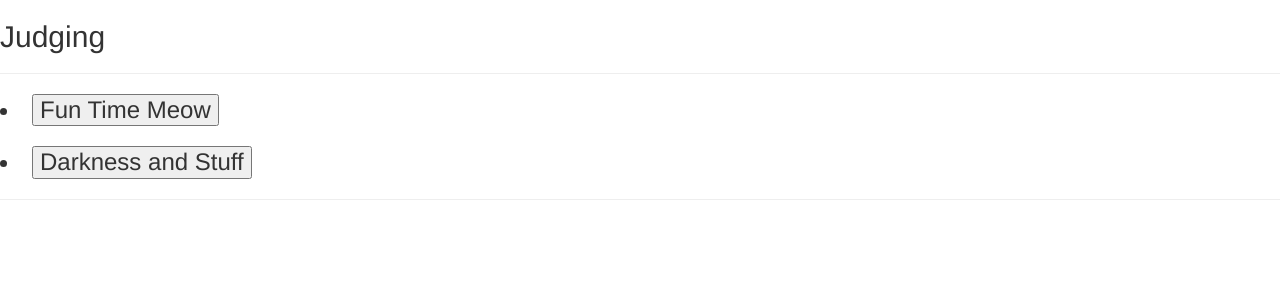
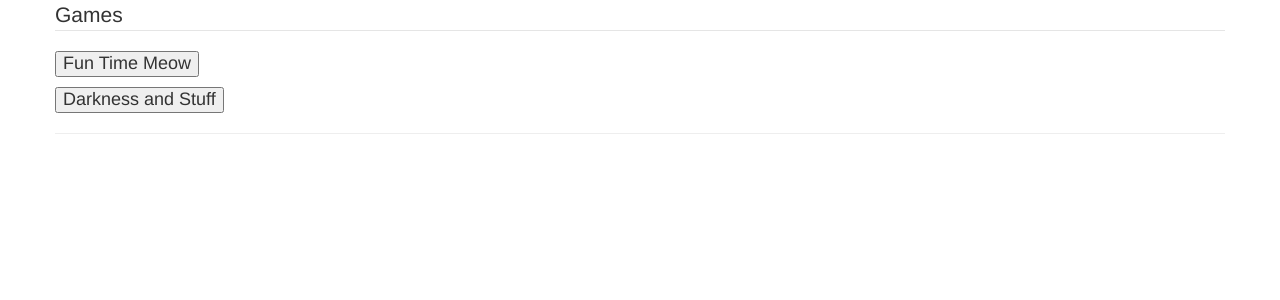
Before and after one commit to bdsmith48/deadpool_p3, a Django app: page /judging/ in a window 1280 px wide. Shown: the top 300 px of the page. Run offline with Django 3.2, Linux system fonts and the light colour scheme; a user stored in the database is signed in; data comes from the database, SQL or seed files in the repository; both versions use the stored data as it was after the commit; some libraries are stand-ins or nearby versions.

Commit message:
Unified CSS theme (mostly)

```diff
--- a/code/django/heartland/app/templates/judging.html
+++ b/code/django/heartland/app/templates/judging.html
@@ -9,39 +9,43 @@
 
 {% block content %}
 
-  <h2>Judging</h2>
-  <hr />
+<div class="container">
+	<div class="row">
+		<div class="span12">
+			<div id="legend">
+				<legend class="">Games</legend>
+			</div>
+
+
 			{% for game in games_list %}
-	  <h3>
+			<h4>
 				{% if game.id in games_scored%}
 				<font color="green">
 					<form id="form-id" method="post" action="/judge_game/">
 						{% csrf_token %}
-	      		    <li>
 							<input type="hidden" value="{{ game.id }}" name="game_name">
 							<input type="submit" value="{{game.name}}" />
 							<!-- <a href="judge_game" onclick="document.getElementById('form-id').submit();"> {{game}} </a> -->
-	      		    </li>
 					</form>
 					{%else%}
 					<font>
 						<form id="form-id" method="post" action="/judge_game/">
 							{% csrf_token %}
-	      		    <li>
 								<input type="hidden" value="{{ game.id }}" name="game_name">
 								<input type="submit" value="{{game.name}}" />
 								<!-- <a href="judge_game" onclick="document.getElementById('form-id').submit();"> {{game}} </a> -->
-	      		    </li>
 						</form>
 						{% endif %}
 					</font>
-	  </h3>
+				</h4>
 				{% endfor %}
 				<hr />
 
 				{% endblock %}
 
-
+			</div>
+		</div>
+	</div>
 	<form id="form-id" method="post">
 		<li>
 			<input type="hidden" value="{{ game }}" name=game.name>
```
Also changed, not shown: code/django/heartland/app/migrations/0004_auto_20171106_1545.py (added), code/django/heartland/app/templates/judge_game.html (indentation only), code/django/heartland/app/templates/registration/login.html (indentation only), code/django/heartland/db.sqlite3. Lines whose indentation alone changed are shown as unchanged.
